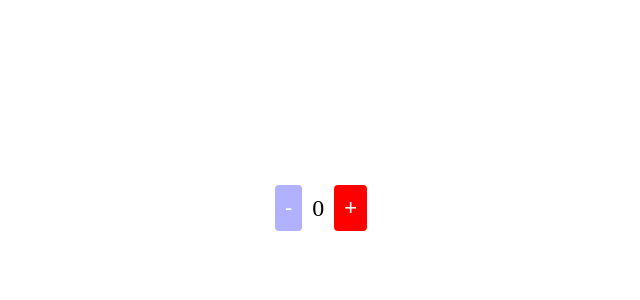
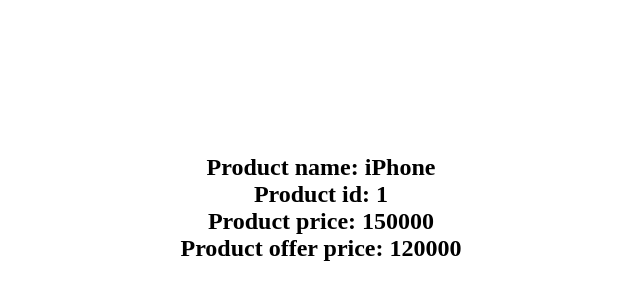
Before and after one commit to kothapallisridhar/frontend, a React (Vite) app in the folder react-app/: page / in a window 1280 px wide. Shown: the part 192-492 px from the top of the page, without its empty margins (319-959 px from the left). Built offline with nearby package versions, Linux system fonts and the light colour scheme.

Commit message:
props destructuring

```diff
--- a/react-app/src/App.jsx
+++ b/react-app/src/App.jsx
@@ -4,6 +4,7 @@
 import UserGreeting from './components/UserGreeting'
 import NameList from './components/NameList'
 import Counter from './components/Counter'
+import Product from './components/Product'
 
 const BGColorChange = () => {
   return (
@@ -17,11 +18,17 @@
 
 function App(props) {
 
-  console.dir(props)
+  let prod1 = {
+    id: 1,
+    name: "iPhone",
+    aprice: 150000,
+    dprice: 120000
+  }
 
   return (
     <div className='app'>
-      <Counter/>
+      <Product prodDetails={prod1}/>
+      {/* <Counter/> */}
       {/* <BGColorChange/> */}
       {/* <NameList/> */}
       {/* <UserGreeting/> */}
--- /dev/null
+++ b/react-app/src/components/Product.jsx
@@ -0,0 +1,15 @@
+import React from 'react'
+
+const Product = (p) => {
+    const {id, name, aprice, dprice} = p.prodDetails
+  return (
+    <div>
+        <h2>Product name: {name}</h2>
+        <h2>Product id: {id}</h2>
+        <h2>Product price: {aprice}</h2>
+        <h2>Product offer price: {dprice}</h2>
+    </div>
+  )
+}
+
+export default Product
```
